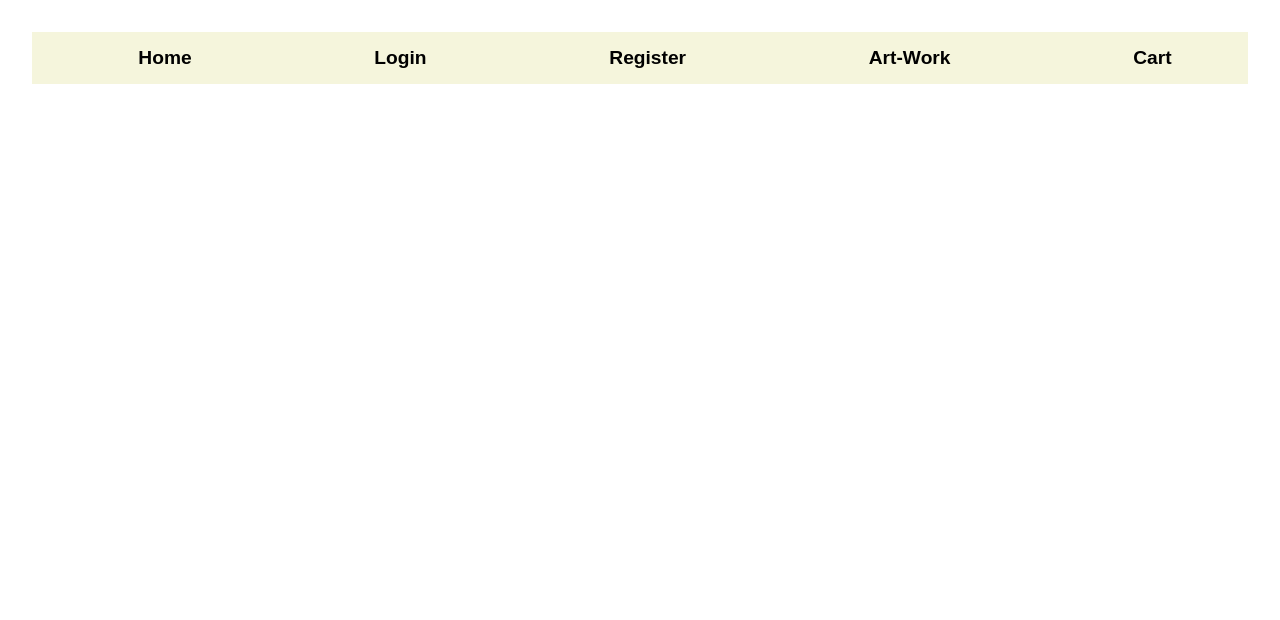
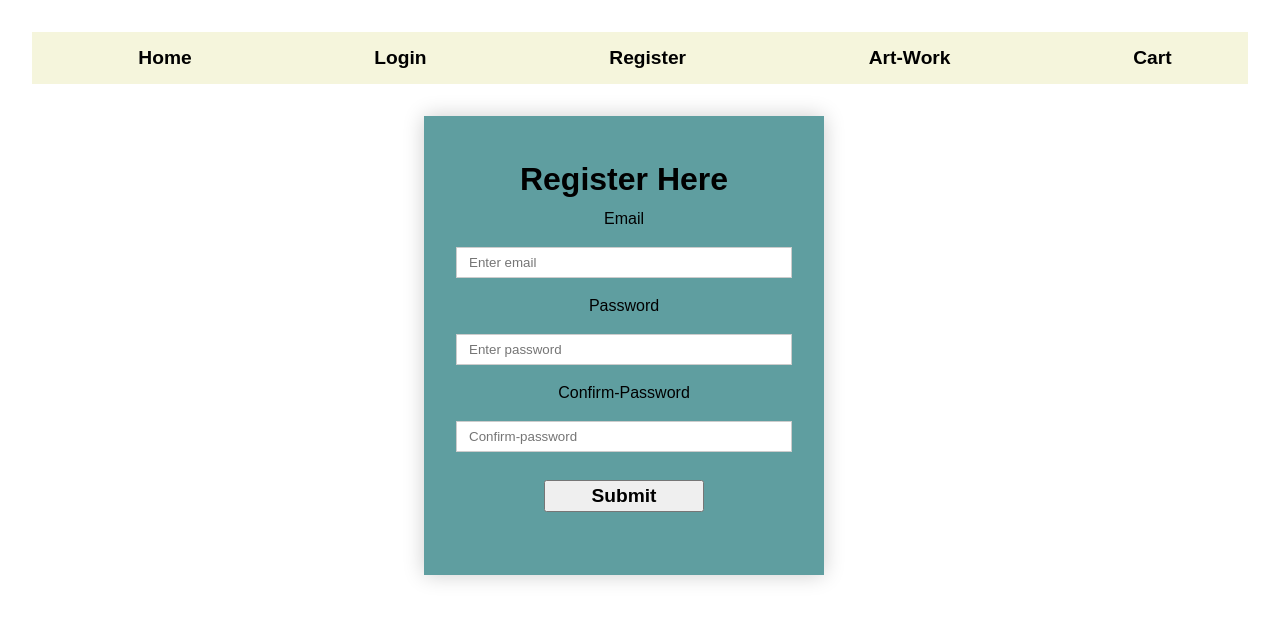
Before and after one commit to Vanshika-8/Assignment-3, a React (Create React App) app: page /register in a window 1280 px wide. Shown: the top 620 px of the page. Built offline with nearby package versions, Linux system fonts and the light colour scheme.

Commit message:
Added two forms login and register which are redirected to homepage after submission.

```diff
--- a/src/components/LoginPage.js
+++ b/src/components/LoginPage.js
@@ -1,14 +1,35 @@
 import React, { Component } from 'react';
-
+import { Link } from 'react-router-dom';
 class LoginPage extends Component {
     constructor(props) {
         super(props);
-        this.state = {  }
+        this.state = {}
     }
     render() {
         return (
-            <div></div>
-         );
+
+            <div className="maincontainer__form">
+                <form className="login__form">
+                    <h1 className="login__heading">LOGIN Form</h1>
+                    <div className="login__username">
+                        <label>UserName</label>
+                        <input placeholder="Enter Username" type="text" />
+                    </div>
+                    <div className="login__email">
+                        <label>  Email </label>
+                         <input placeholder="Enter email" type="text" />
+                    </div>
+                    <div className="login__password">
+                        <label>  Password </label>
+                        <input placeholder="Enter password" type="password" />
+                    </div>
+
+                    <Link  to="/"><button className="login__submitbtn">Submit</button></Link>
+                </form>
+            </div>
+
+
+        );
     }
 }
 
--- a/src/components/RegisterPage.js
+++ b/src/components/RegisterPage.js
@@ -1,14 +1,33 @@
 import React, { Component } from 'react';
-
+import { Link } from 'react-router-dom';
 class RegisterPage extends Component {
     constructor(props) {
         super(props);
-        this.state = {  }
+        this.state = {}
     }
     render() {
         return (
-            <div></div>
-          );
+            <div className="maincontainer__form">
+                <form className="register__form">
+                    <h1 className="register__heading">Register Here</h1>
+                    <div className="register__username">
+                        <label>Email</label>
+                        <input placeholder="Enter email" type="text" />
+                    </div>
+                    <div className="register__email">
+                        <label>Password</label>
+                        <input placeholder="Enter password" type="password" />
+                    </div>
+                    <div className="register__password">
+                        <label>Confirm-Password</label>
+                        <input placeholder="Confirm-password" type="password" />
+                    </div>
+
+                    <Link to="/"><button className="register__submitbtn">Submit</button></Link>
+                </form>
+            </div>
+
+        );
     }
 }
 
--- a/src/components/styles/style.css
+++ b/src/components/styles/style.css
@@ -1,19 +1,21 @@
-:root{
---navBarbackground-color:beige;
---navBorder-color:#fff;
+:root {
+    --navBarbackground-color: beige;
+    --navBorder-color: #fff;
+    --mainformbackground-color:cadetblue;
+    --links-color:black;
 }
 
-*{
-    margin:0;
-    padding:0;
+* {
+    margin: 0;
+    padding: 0;
     box-sizing: border-box;
 }
 
-body{
+body {
     font-family: Arial, Helvetica, sans-serif;
 }
 
-.container{
+.container {
     display: grid;
     grid-template-rows: auto auto auto;
 }
@@ -21,7 +23,7 @@ body{
 nav.navBar {
     margin: 30px;
     border: 2px solid var(--navBorder-color);
-    background-color:var(--navBarbackground-color);
+    background-color: var(--navBarbackground-color);
 }
 
 ul.navBar__list {
@@ -31,11 +33,11 @@ ul.navBar__list {
     width: 100%;
     list-style: none;
     text-decoration: none;
-    margin:15px;
+    margin: 15px;
 }
 
 a.redirecting__links {
-    color: black;
+    color: var(--links-color);
     text-decoration: none;
     font-size: larger;
     font-weight: bold;
@@ -45,7 +47,7 @@ li.homePage__list {
     display: grid;
     grid-template-columns: 200px 200px 200px 200px 200px;
     column-gap: 2em;
-    padding-left:60px;
+    padding-left: 80px;
 }
 
 .homepage {
@@ -67,3 +69,66 @@ h1.title {
     font-size: larger;
     text-align: center;
 }
+
+@media only screen and (max-width: 700px) {
+    ul.navBar__list {
+        display: grid;
+        grid-template: 30px 30px 30px;
+        text-align: center;
+        width: 80%;
+        margin: 30px;
+    }
+    nav.navBar {
+        margin: 20px;
+    }
+    li.homePage__list {
+        grid-template-columns: 200px;
+        padding-left: 120px;
+    }
+}
+
+.maincontainer__form {
+    display: flex;
+    justify-content: center;
+}
+
+.maincontainer__form {
+    width: 80%;
+    max-width: 400px;
+    height: 105%;
+    display: flex;
+    flex-direction: column;
+    text-align: center;
+    background:var(--mainformbackground-color);
+    line-height: 2.5rem;
+    padding: 2em;
+    box-shadow: 0 0 20px rgb(0 0 0 / 20%);
+    overflow: hidden;
+    margin-left:26.5rem;
+}
+
+/* .login__username,
+.login__email,
+.login__password {
+    display: inline-block;
+    width: 100%;
+} */
+
+
+input[type=text], input[type=password] {
+  width: 100%;
+  padding: 7px 12px;
+  margin: 8px 0;
+  display: inline-block;
+  border: 1px solid #ccc;
+  box-sizing: border-box;
+}
+
+button.login__submitbtn,
+.register__submitbtn {
+    width: 10rem;
+    height: 2rem;
+    font-size: larger;
+    margin: 20px;
+    font-weight: bold;
+}
```
